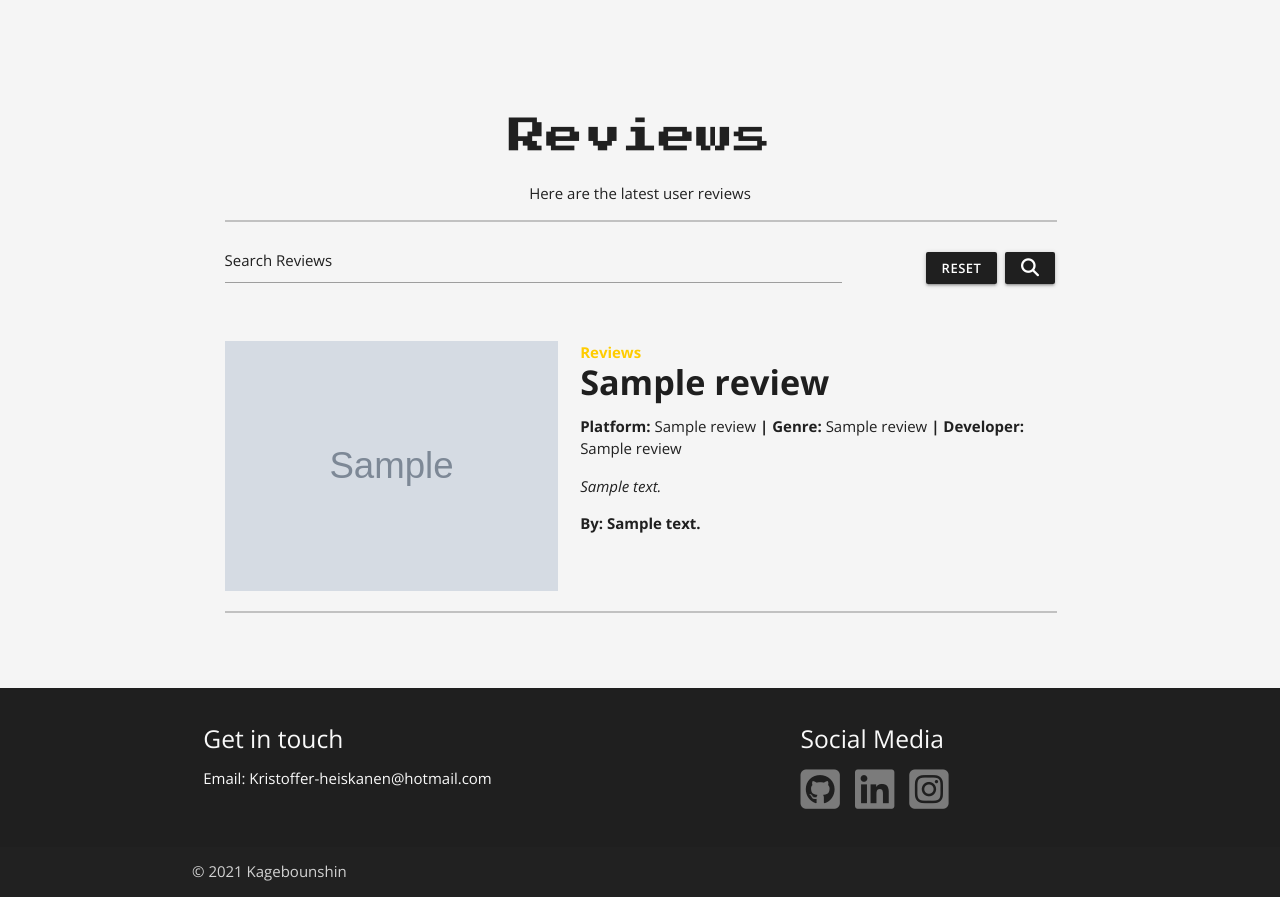
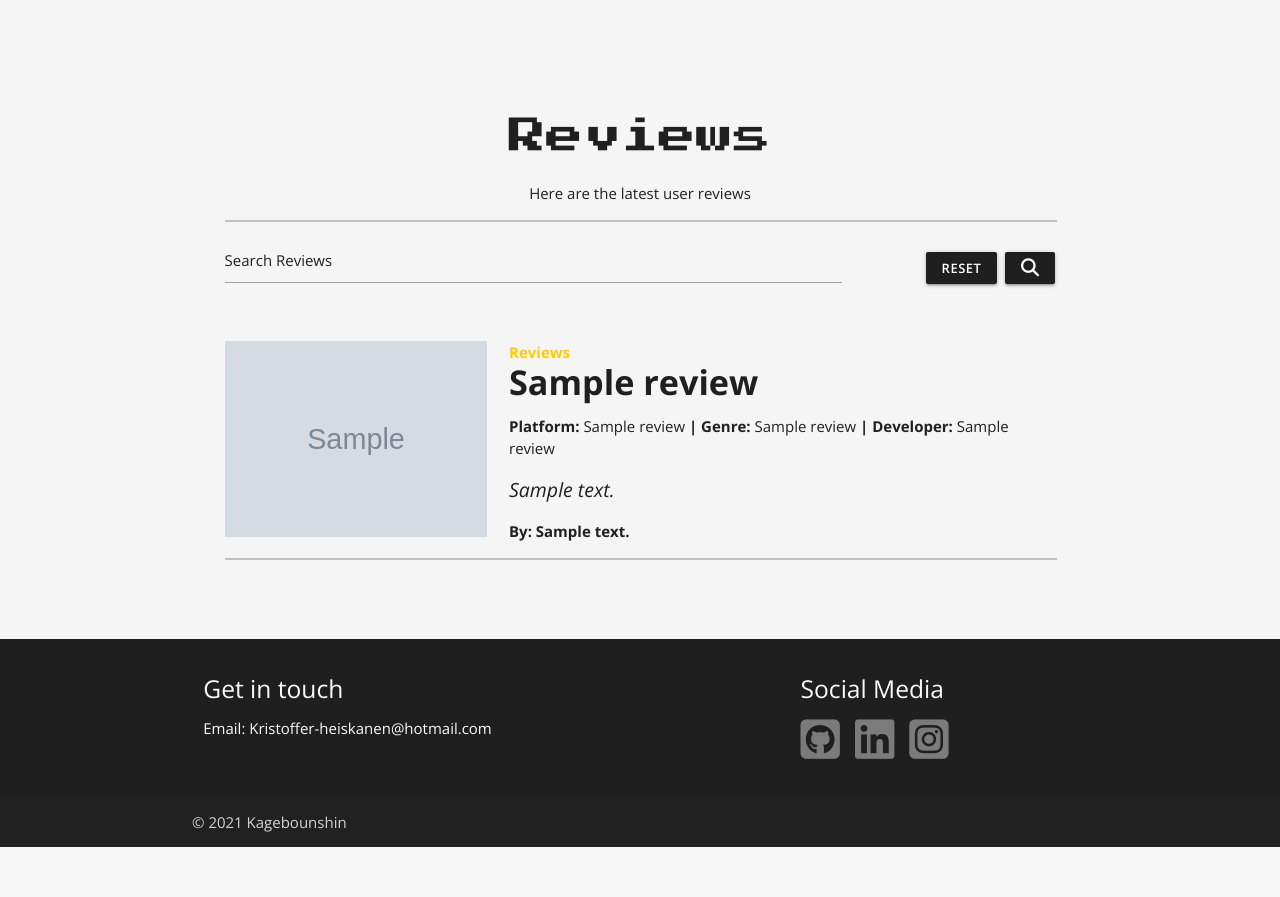
Before and after one commit to Kagebounshin/game-rating-site, a Flask app: page /search in a window 1280 px wide. Shown: the part 65-962 px from the top of the page. After the commit the page ends 912 px from the top, so only its background shows below. Run offline with Flask 2, Linux system fonts and the light colour scheme; grey boxes marked "Sample" are stand-in pictures; a database or web service that is not in the repository returns one stand-in record (values such as "Sample title"); some libraries are stand-ins or nearby versions.

Commit message:
worked on media queries

```diff
--- a/static/css/style.css
+++ b/static/css/style.css
@@ -395,8 +395,8 @@ a.sidenav-trigger.left {
 
     #myBtn {
         position: relative;
-        bottom: 2rem;
-        right: 2rem;
+        bottom: 1rem;
+        right: 1rem;
         z-index: 99;
         background-color: #ffcc00;
         color: white;
@@ -499,6 +499,7 @@ a.sidenav-trigger.left {
         padding-top: 2rem;
     }
 
+
 }
 
 /* Medium devices (landscape tablets, 768px and up) */
@@ -521,6 +522,10 @@ a.sidenav-trigger.left {
     }
 
 
+    .review-by {
+        position: absolute;
+        bottom: 0;
+    }
 }
 
 /* Large devices (laptops/desktops, 992px and up) */
@@ -559,6 +564,10 @@ a.sidenav-trigger.left {
 
     .review-inner p {
         font-size: 1rem;
+    }
+
+    .review-by  {
+        position: relative;
     }
 
 }
@@ -617,7 +626,14 @@ a.sidenav-trigger.left {
         padding-top: 7.5rem;
     }
 
+    .review-inner p i {
+        font-size: 1.3rem;
+    }
 
+    .review-by {
+        position: absolute;
+        bottom: 0;
+    }
 
 }
 
@@ -777,6 +793,7 @@ a {
 }
 
 .review-inner {
+    position: relative;
     margin: 0;
     padding-top: 1rem;
     padding-bottom: 1rem;
--- a/templates/reviews.html
+++ b/templates/reviews.html
@@ -29,10 +29,10 @@
     <div class="col s12 m12 l8 offset-l2">
         <div>
             <div class="row review-inner">
-                <div class="col s12 m6 l5">
+                <div class="col s12 m6 l5 xl4">
                     <a href="{{ url_for('full_review', review_id=review._id) }}"><img src="{{ review.photo_url }}" alt="image for game review"></a>
                 </div>
-                <div class="col s12 m6 l7">
+                <div class="col s12 m6 l7 xl8">
                     <a href="{{ url_for('reviews') }}">Reviews</a>
                     <a href="{{ url_for('full_review', review_id=review._id) }}"><h4>{{ review.review_name }} </h4></a>
                 <p class="inline">
@@ -52,7 +52,7 @@
                 <p>
                     <i>{{ review.review_capture }}</i>
                 </p>
-                <p class="inline">
+                <p class="inline review-by">
                     <span>By: {{ review.review_by }}</span>
                     </p>
                 </div>
```
